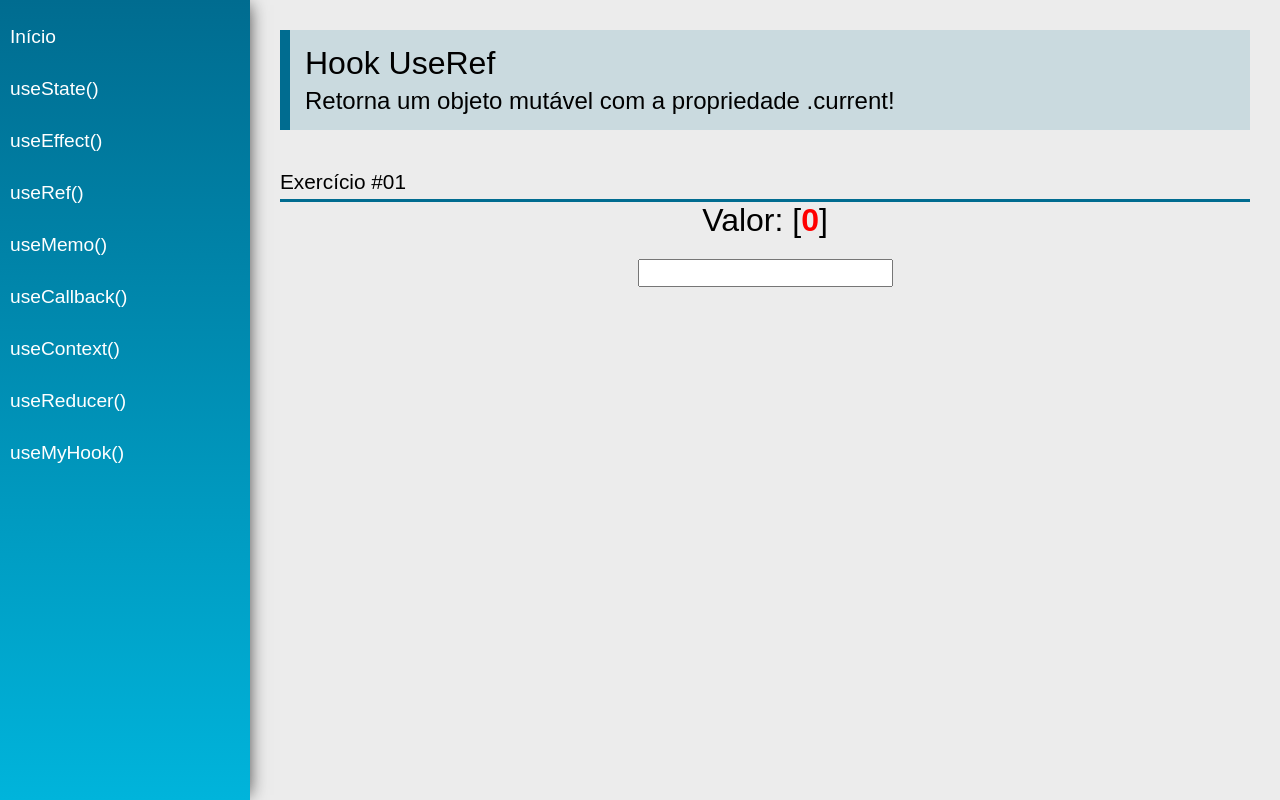
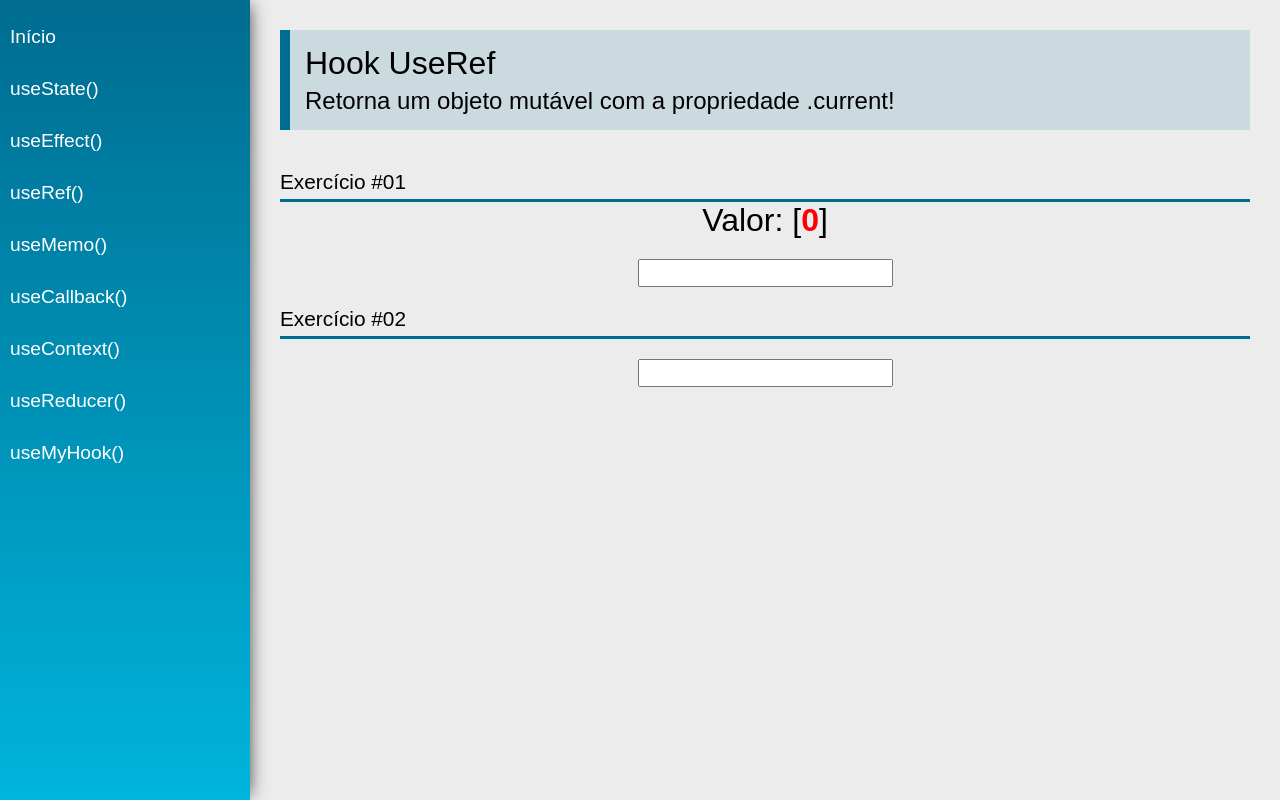
Before and after one commit to celsovit/react-hooks, a React (Create React App) app: page /useRef in a window 1280 px wide. Built offline with nearby package versions, Linux system fonts and the light colour scheme.

Commit message:
UseRef() para contar número de renderizações de dois elementos INPUT

```diff
--- a/src/views/examples/UseRef.jsx
+++ b/src/views/examples/UseRef.jsx
@@ -5,12 +5,13 @@
 
 const UseRef = (props) => {
 
-    const [ value1 , setvalue1 ] = useState("")
+    const [ value1 , setValue1 ] = useState("")
+    const [ value2 , setValue2 ] = useState("")
     const count = useRef(0)
 
     useEffect(() => {
         count.current++
-    }, [value1])
+    }, [value1, value2])
 
     return (
         <div className="UseRef">
@@ -31,9 +32,22 @@
                     type="text"
                     className="input"
                     value={ value1 }
-                    onChange={ e => setvalue1(e.target.value) }
-            />
+                    onChange={ e => setValue1(e.target.value) }
+                />
             </div>
+
+            <SectionTitle title="Exercício #02" />
+            <div className="center">
+                <input
+                    type="text"
+                    className="input"
+                    value={ value2 }
+                    onChange={ e => setValue2(e.target.value) }
+                />
+
+            </div>
+
+
         </div>
     )
 }
```
